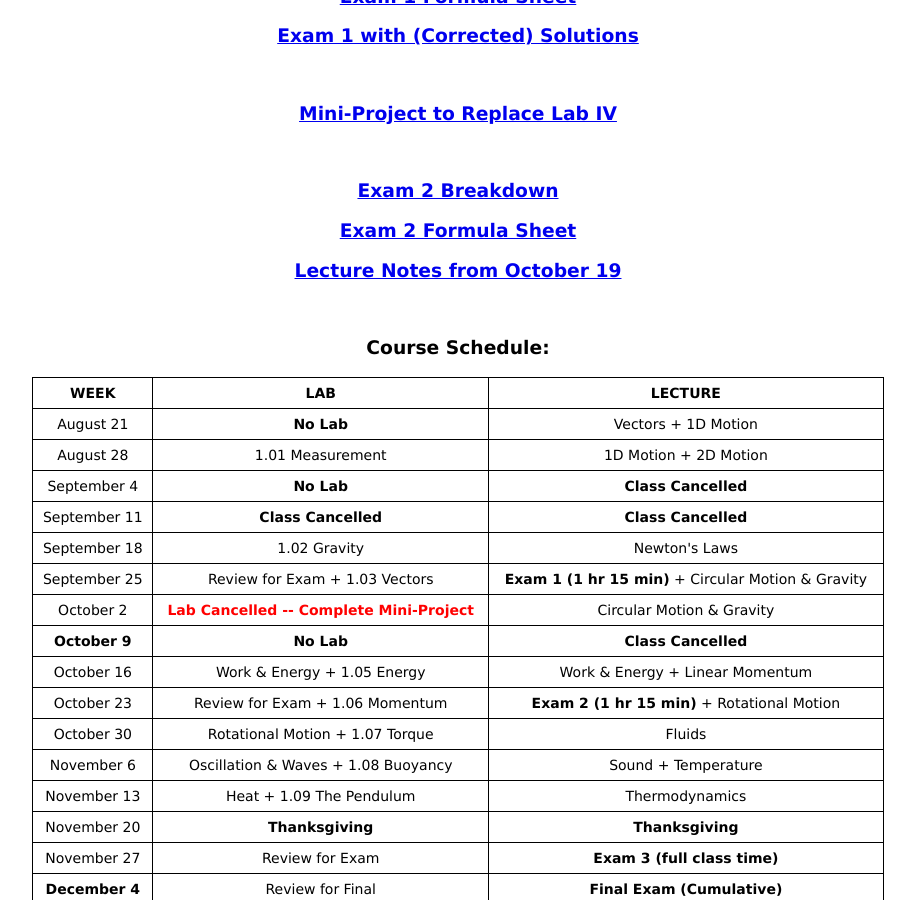
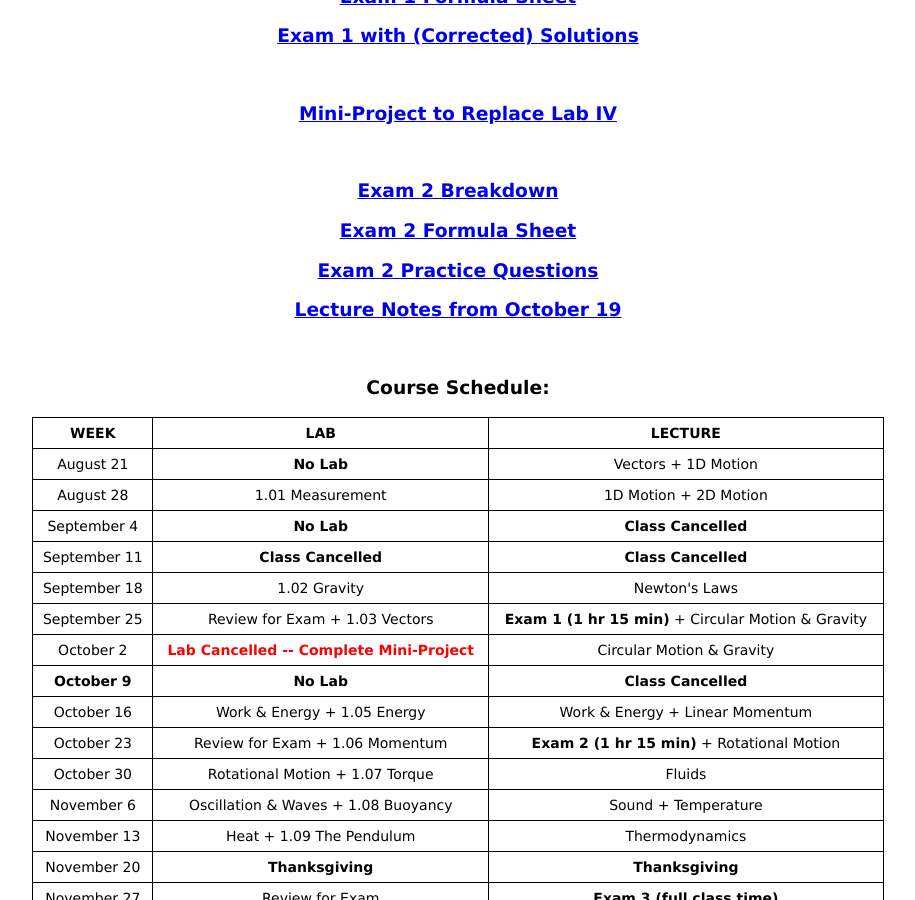
Before and after one commit to dhlaurence/dhlaurence.github.io, a Jekyll site: the page built from teaching/phys2350fall17.html, in a window 1280 px wide and 900 px high, scrolled down 378 px. Shown: the whole window, without its empty margins (182-1097 px from the left). Built offline with Jekyll 4.4.1, drawn with Linux system fonts in a browser that asks for light colours.

Commit message:
Update phys2350fall17.html

```diff
--- a/teaching/phys2350fall17.html
+++ b/teaching/phys2350fall17.html
@@ -40,6 +40,11 @@
 
   <h3>
     <center><a target="_blank" href="http://www.blazartheory.com/files/PHYS2350_Fall_2017_Exam_2_Formula_Sheet.pdf">Exam 2 Formula Sheet</a></center>
+  </h3>
+
+  <h3>
+    <center><a target="_blank" href="http://www.blazartheory.com/files/PHYS2350_Fall_207_Exam_2_Review_Questions.pdf">Exam 2 Practice Questions</a></center>
+  </h3>
 
   <h3>
     <center><a target="_blank" href="http://www.blazartheory.com/files/Lecture_Notes_from_October_19__2017.pdf">Lecture Notes from October 19</a></center>
```
